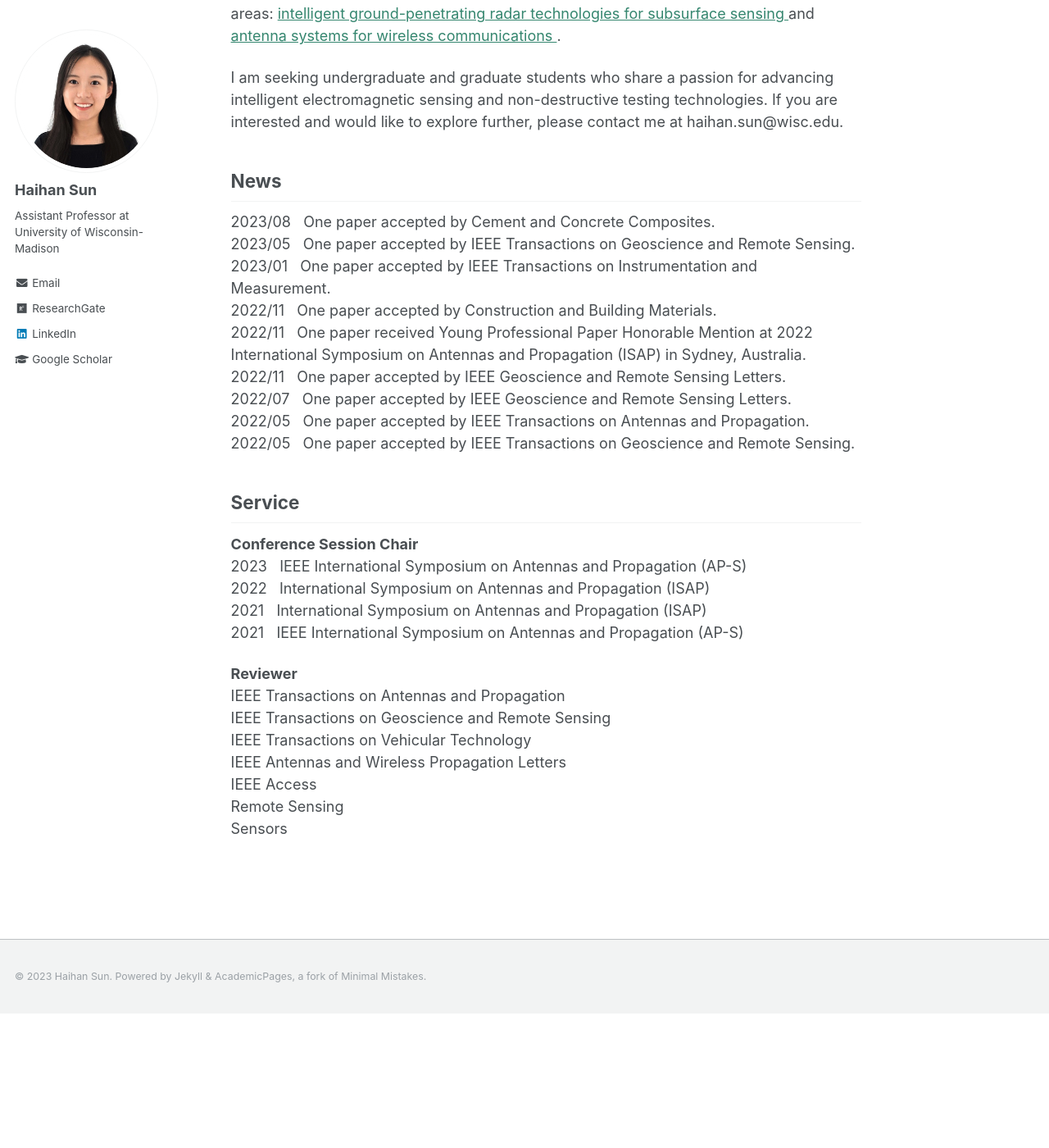
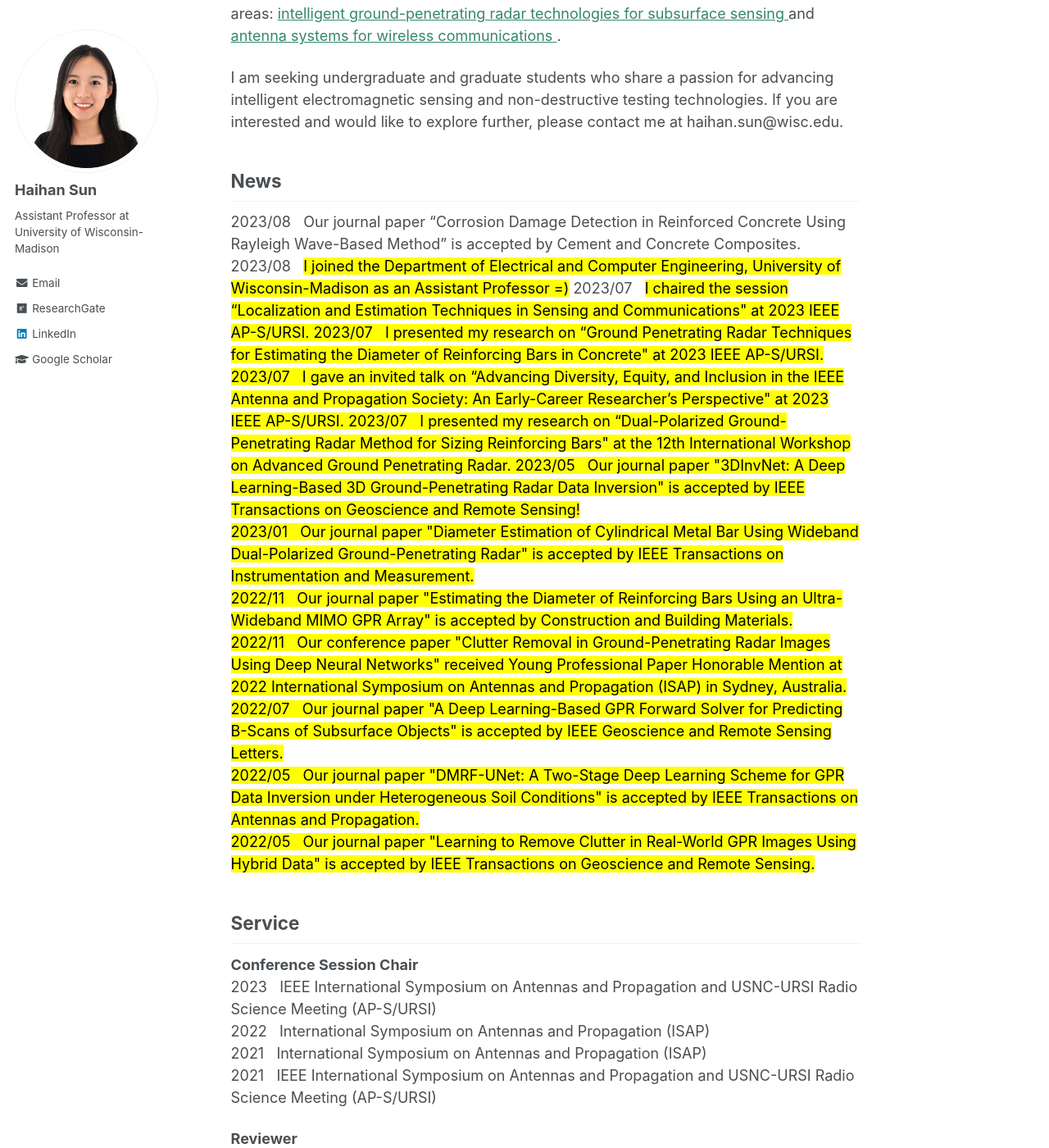
Before and after one commit to Haihan-Sun/Haihan-Sun.github.io, a Jekyll site: the page built from _pages/about.md, in a window 1280 px wide and 1400 px high, scrolled down 238 px. Shown: the whole window at 82% size. Built offline with Jekyll 4.4.1, drawn with Linux system fonts in a browser that asks for light colours; before the commit the page ends 1474 px from its top, so only the background shows below that.

Commit message:
Update about.md

```diff
--- a/_pages/about.md
+++ b/_pages/about.md
@@ -15,23 +15,27 @@ I am seeking undergraduate and graduate students who share a passion for advanci
 
 News
 ------
-2023/08  &nbsp;&nbsp;One paper accepted by Cement and Concrete Composites. <br>
-2023/05  &nbsp;&nbsp;One paper accepted by IEEE Transactions on Geoscience and Remote Sensing. <br>
-2023/01  &nbsp;&nbsp;One paper accepted by IEEE Transactions on Instrumentation and Measurement. <br>
-2022/11  &nbsp;&nbsp;One paper accepted by Construction and Building Materials. <br>
-2022/11  &nbsp;&nbsp;One paper received Young Professional Paper Honorable Mention at 2022 International Symposium on Antennas and Propagation (ISAP) in Sydney, Australia.  <br>
-2022/11  &nbsp;&nbsp;One paper accepted by IEEE Geoscience and Remote Sensing Letters. <br>
-2022/07  &nbsp;&nbsp;One paper accepted by IEEE Geoscience and Remote Sensing Letters. <br>
-2022/05  &nbsp;&nbsp;One paper accepted by IEEE Transactions on Antennas and Propagation.  <br>
-2022/05  &nbsp;&nbsp;One paper accepted by IEEE Transactions on Geoscience and Remote Sensing.  <br>
+2023/08  &nbsp;&nbsp;Our journal paper "Corrosion Damage Detection in Reinforced Concrete Using Rayleigh Wave-Based Method" is accepted by Cement and Concrete Composites. <br>
+2023/08  &nbsp;&nbsp;<mark>I joined the Department of Electrical and Computer Engineering, University of Wisconsin-Madison as an Assistant Professor =)</mark>
+2023/07  &nbsp;&nbsp;<mark>I chaired the session “Localization and Estimation Techniques in Sensing and Communications" at 2023 IEEE AP-S/URSI.
+2023/07  &nbsp;&nbsp;<mark>I presented my research on “Ground Penetrating Radar Techniques for Estimating the Diameter of Reinforcing Bars in Concrete" at 2023 IEEE AP-S/URSI.
+2023/07  &nbsp;&nbsp;<mark>I gave an invited talk on “Advancing Diversity, Equity, and Inclusion in the IEEE Antenna and Propagation Society: An Early-Career Researcher’s Perspective" at 2023 IEEE AP-S/URSI.
+2023/07  &nbsp;&nbsp;<mark>I presented my research on “Dual-Polarized Ground-Penetrating Radar Method for Sizing Reinforcing Bars" at the 12th International Workshop on Advanced Ground Penetrating Radar.
+2023/05  &nbsp;&nbsp;Our journal paper "3DInvNet: A Deep Learning-Based 3D Ground-Penetrating Radar Data Inversion" is accepted by IEEE Transactions on Geoscience and Remote Sensing! <br>
+2023/01  &nbsp;&nbsp;Our journal paper "Diameter Estimation of Cylindrical Metal Bar Using Wideband Dual-Polarized Ground-Penetrating Radar" is accepted by IEEE Transactions on Instrumentation and Measurement. <br>
+2022/11  &nbsp;&nbsp;Our journal paper "Estimating the Diameter of Reinforcing Bars Using an Ultra-Wideband MIMO GPR Array" is accepted by Construction and Building Materials. <br>
+2022/11  &nbsp;&nbsp;Our conference paper "Clutter Removal in Ground-Penetrating Radar Images Using Deep Neural Networks" received Young Professional Paper Honorable Mention at 2022 International Symposium on Antennas and Propagation (ISAP) in Sydney, Australia.  <br>
+2022/07  &nbsp;&nbsp;Our journal paper "A Deep Learning-Based GPR Forward Solver for Predicting B-Scans of Subsurface Objects" is accepted by IEEE Geoscience and Remote Sensing Letters. <br>
+2022/05  &nbsp;&nbsp;Our journal paper "DMRF-UNet: A Two-Stage Deep Learning Scheme for GPR Data Inversion under Heterogeneous Soil Conditions" is accepted by IEEE Transactions on Antennas and Propagation.  <br>
+2022/05  &nbsp;&nbsp;Our journal paper "Learning to Remove Clutter in Real-World GPR Images Using Hybrid Data" is accepted by IEEE Transactions on Geoscience and Remote Sensing.  <br>
 
 Service
 ------
 <p><b>Conference Session Chair</b> <br>
-2023  &nbsp;&nbsp;IEEE International Symposium on Antennas and Propagation (AP-S)<br>
+2023  &nbsp;&nbsp;IEEE International Symposium on Antennas and Propagation and USNC-URSI Radio Science Meeting (AP-S/URSI)<br>
 2022  &nbsp;&nbsp;International Symposium on Antennas and Propagation (ISAP) <br>
 2021  &nbsp;&nbsp;International Symposium on Antennas and Propagation (ISAP) <br>
-2021  &nbsp;&nbsp;IEEE International Symposium on Antennas and Propagation (AP-S)<br>
+2021  &nbsp;&nbsp;IEEE International Symposium on Antennas and Propagation and USNC-URSI Radio Science Meeting (AP-S/URSI)<br>
 </p>
 
 <p><b>Reviewer</b> <br>
```
